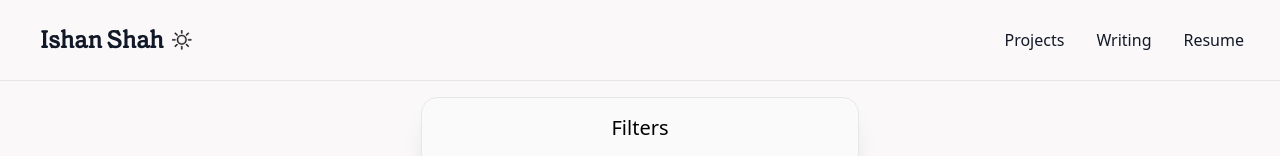
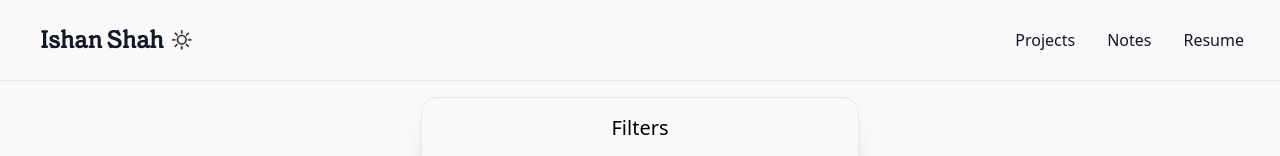
Before and after one commit to technoabsurdist/emilioandere.com, a Next.js app: page /projects in a window 1280 px wide. Shown: the top 156 px of the page. Built offline with nearby package versions, Linux system fonts and the light colour scheme.

Commit message:
Change Writing tab to Notes

```diff
--- a/src/components/Nav/index.js
+++ b/src/components/Nav/index.js
@@ -34,7 +34,7 @@ export function Nav() {
           </Link>
           <Link href="https://ishan.coffee">
             <a target="_blank" rel="noopener noreferrer" className="inline-block mr-3 md:mr-8 text-primary hover:text-indigo-500">
-              Writing
+              Notes
             </a>
           </Link>
           <Link href="/static/pdf/resume.pdf">
```
